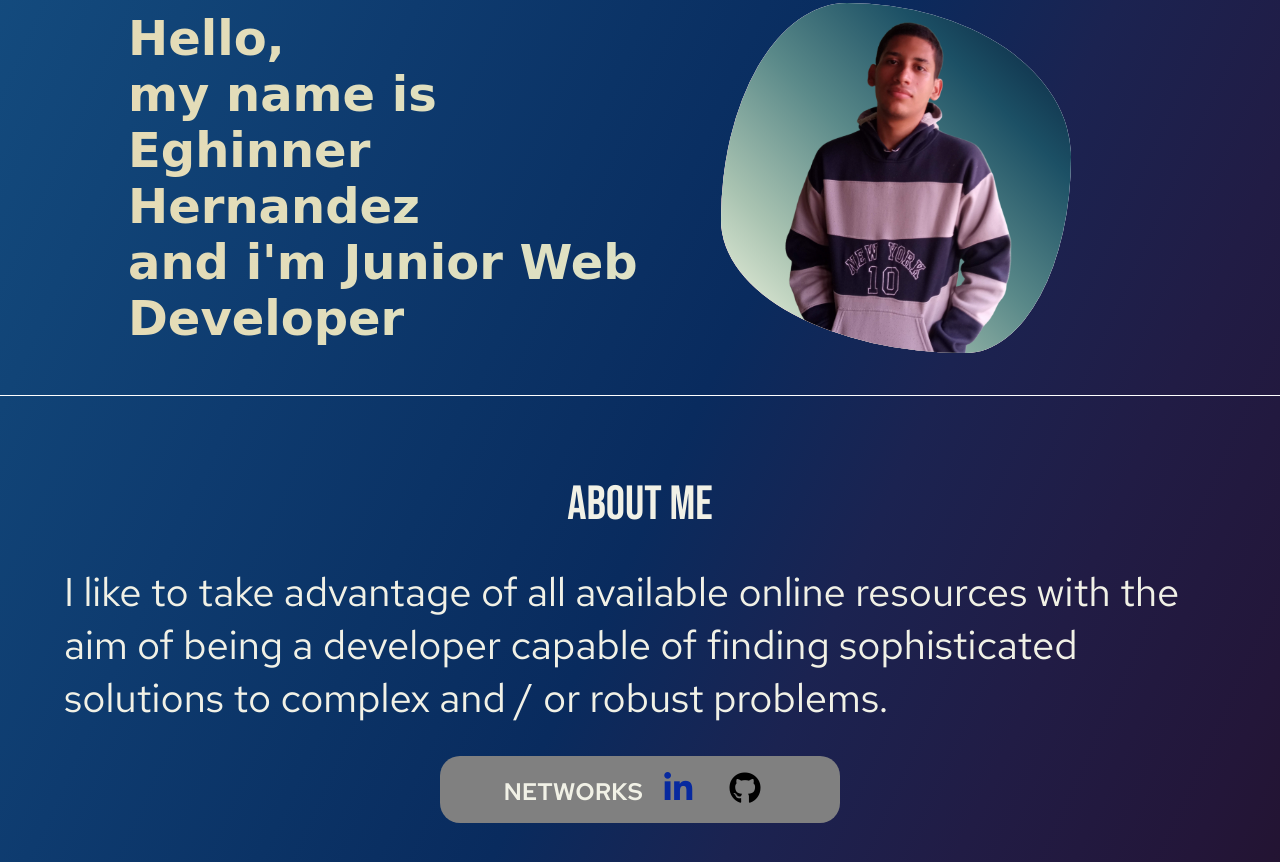
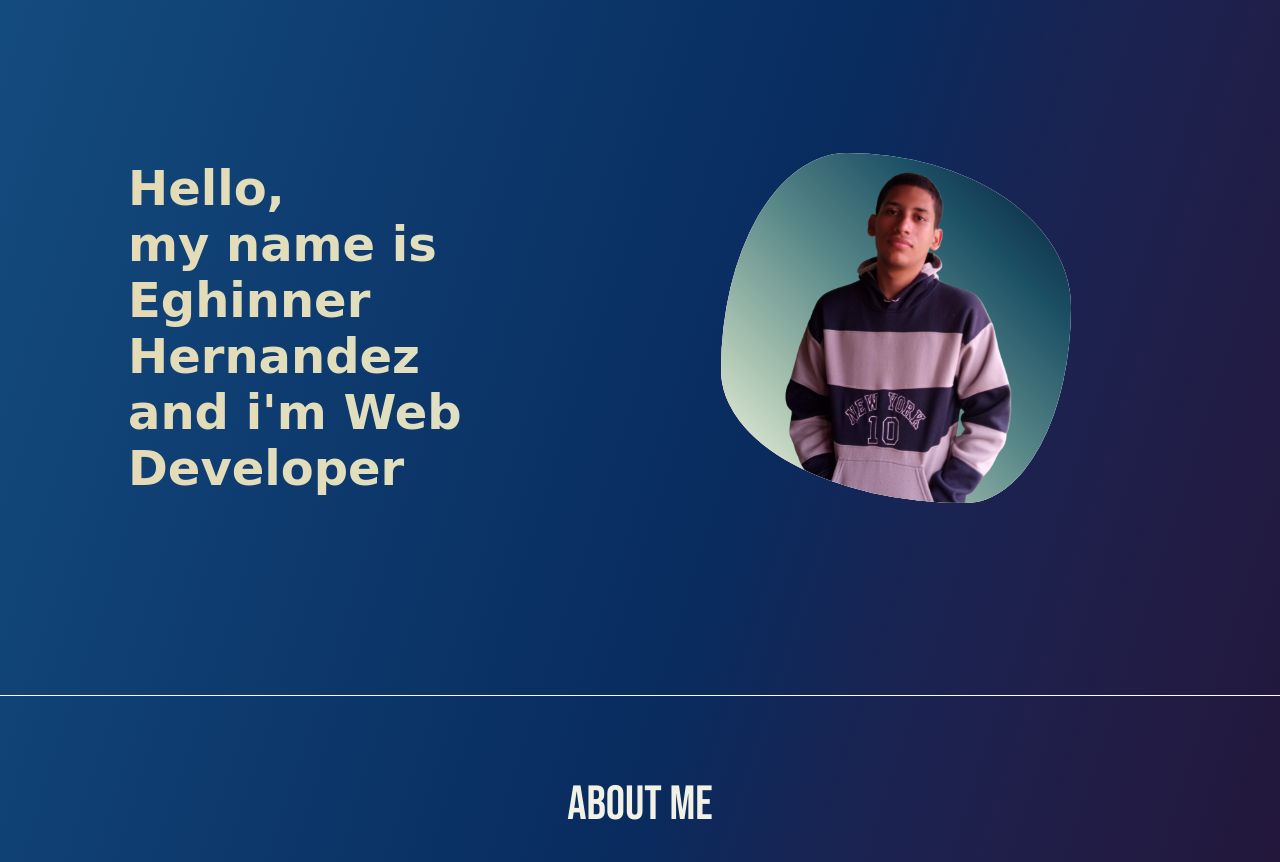
Before and after one commit to Eghinner/portfolio, a plain HTML site: page index.html in a window 1280 px wide. Shown: the part 104-966 px from the top of the page. Drawn offline with nearby package versions, Linux system fonts and the light colour scheme; some packages are replaced by stand-ins of ours; a script that the page names is missing; a web font is replaced by a local one.

Commit message:
fix sections height

```diff
--- a/index.html
+++ b/index.html
@@ -31,7 +31,7 @@
 		<div class="performance">
 			<div>Hello,</div>
 			<div>my name is Eghinner Hernandez</div>
-			<div>and i'm Junior Web Developer</div>
+			<div>and i'm Web Developer</div>
 		</div>
 		<div class="face">
 			<div class="photo">
--- a/styles.css
+++ b/styles.css
@@ -12,6 +12,10 @@ body {
 	margin: 0;
 	color: #F1F1E6;
 	background: linear-gradient(to right bottom, #144c7f, #114477, #0e3b6f, #0b3366, #092b5e, #1b2351, #211c45, #231639, #231028, #1e0b1a, #15050d, #000000);
+}
+
+section {
+	min-height: 100vh;
 }
 
 ::-webkit-scrollbar {
@@ -121,7 +125,7 @@ li:hover::after {
 .banner {
 	width: 100%;
 	display: flex;
-	height: 500px;
+	min-height: 100vh;
 	align-items: center;
 	justify-content: center;
 	border-bottom: 1px solid #fff;
```
